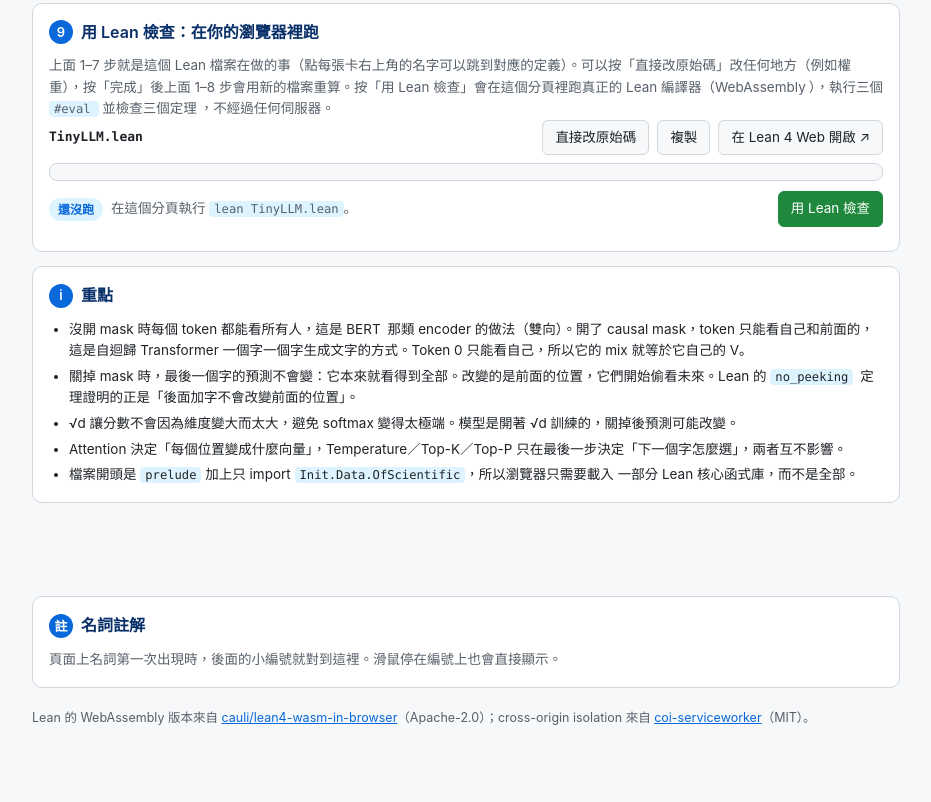
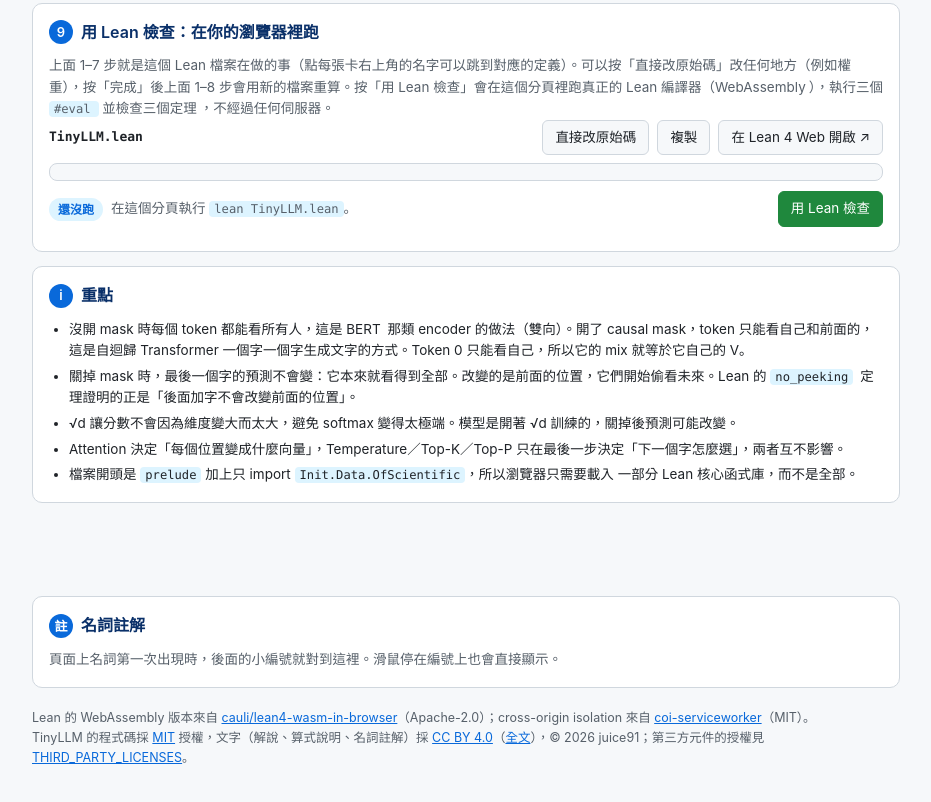
Before and after one commit to juice91/Lean4TinyLLM, a plain HTML site: page site/index.html in a window 1280 px wide. Shown: the part 2869-3671 px from the top of the page, without its empty margins (174-1105 px from the left). Drawn offline with Linux system fonts and the light colour scheme.

Commit message:
Add licenses: MIT for code, CC BY 4.0 for text, third-party notices
- LICENSE: MIT for the project's code
- LICENSE-TEXT: CC BY 4.0 for README and the page's explanations
- THIRD_PARTY_LICENSES: Lean 4 WebAssembly build and cauli/lean4-wasm-in-browser
  (Apache-2.0, with the full text and the adapted files listed), coi-serviceworker (MIT)
- The build ships all three with the site, since it redistributes Lean;
  the page footer and README link to them

Co-Authored-By: Claude Opus 5.5 <noreply@anthropic.com>

```diff
--- a/site/index.html
+++ b/site/index.html
@@ -352,7 +352,8 @@ footer a{color:var(--blue)}
   </section>
 
   <footer>
-    Lean 的 WebAssembly 版本來自 <a href="https://github.com/cauli/lean4-wasm-in-browser" target="_blank" rel="noopener">cauli/lean4-wasm-in-browser</a>（Apache-2.0）；cross-origin isolation 來自 <a href="https://github.com/gzuidhof/coi-serviceworker" target="_blank" rel="noopener">coi-serviceworker</a>（MIT）。
+    Lean 的 WebAssembly 版本來自 <a href="https://github.com/cauli/lean4-wasm-in-browser" target="_blank" rel="noopener">cauli/lean4-wasm-in-browser</a>（Apache-2.0）；cross-origin isolation 來自 <a href="https://github.com/gzuidhof/coi-serviceworker" target="_blank" rel="noopener">coi-serviceworker</a>（MIT）。<br>
+    TinyLLM 的程式碼採 <a href="LICENSE.txt">MIT</a> 授權，文字（解說、算式說明、名詞註解）採 <a href="https://creativecommons.org/licenses/by/4.0/deed.zh-hant" target="_blank" rel="noopener">CC BY 4.0</a>（<a href="LICENSE-TEXT.txt">全文</a>），© 2026 juice91；第三方元件的授權見 <a href="THIRD_PARTY_LICENSES.txt">THIRD_PARTY_LICENSES</a>。
   </footer>
 </div>
 
--- a/tools/build.mjs
+++ b/tools/build.mjs
@@ -95,6 +95,8 @@ for (const f of fs.readdirSync(path.join(root, 'site'))) {
 }
 fs.copyFileSync(path.join(root, SOURCE), path.join(out, SOURCE));
 fs.writeFileSync(path.join(out, '.nojekyll'), '');
+// the site redistributes Lean (Apache-2.0), so the license texts travel with it
+for (const f of ['LICENSE', 'LICENSE-TEXT', 'THIRD_PARTY_LICENSES']) fs.copyFileSync(path.join(root, f), path.join(out, f + '.txt'));
 
 const build = {
   source: SOURCE,
```
Also changed, not shown: 4 other files.
